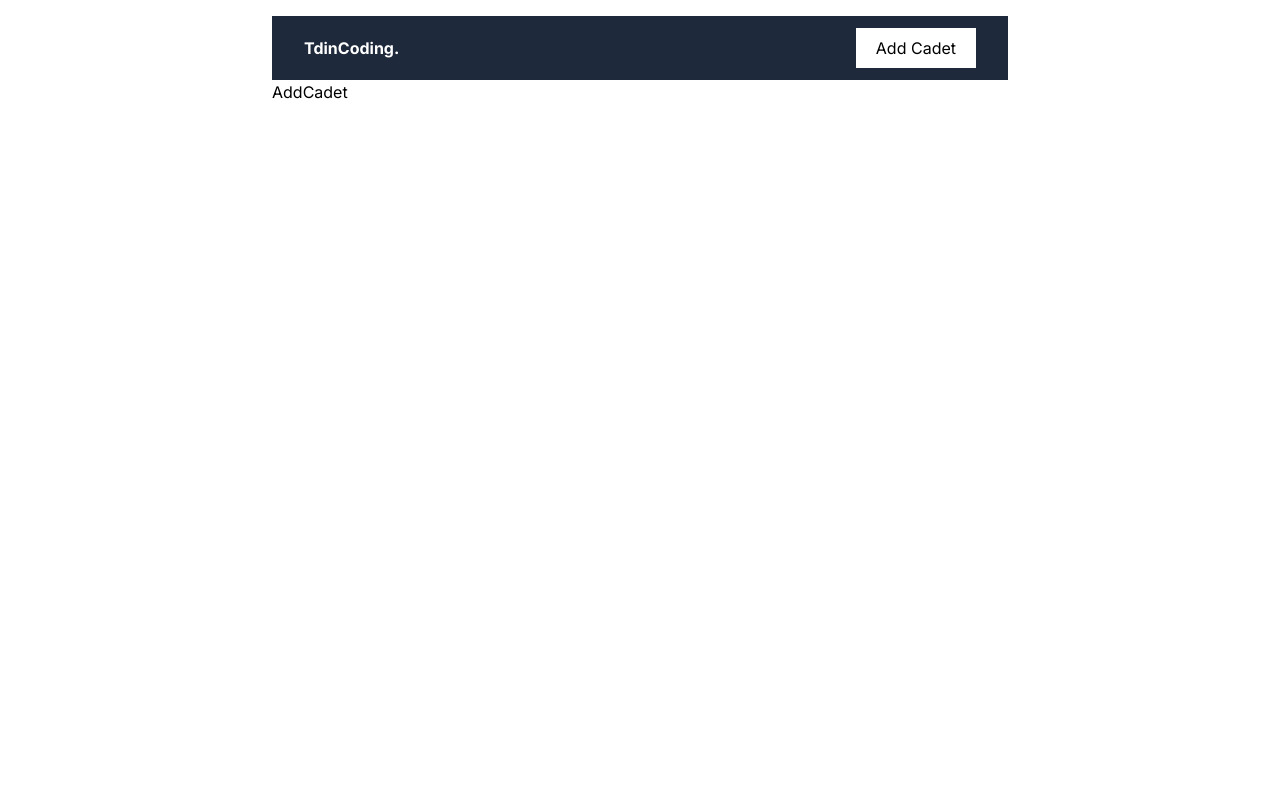
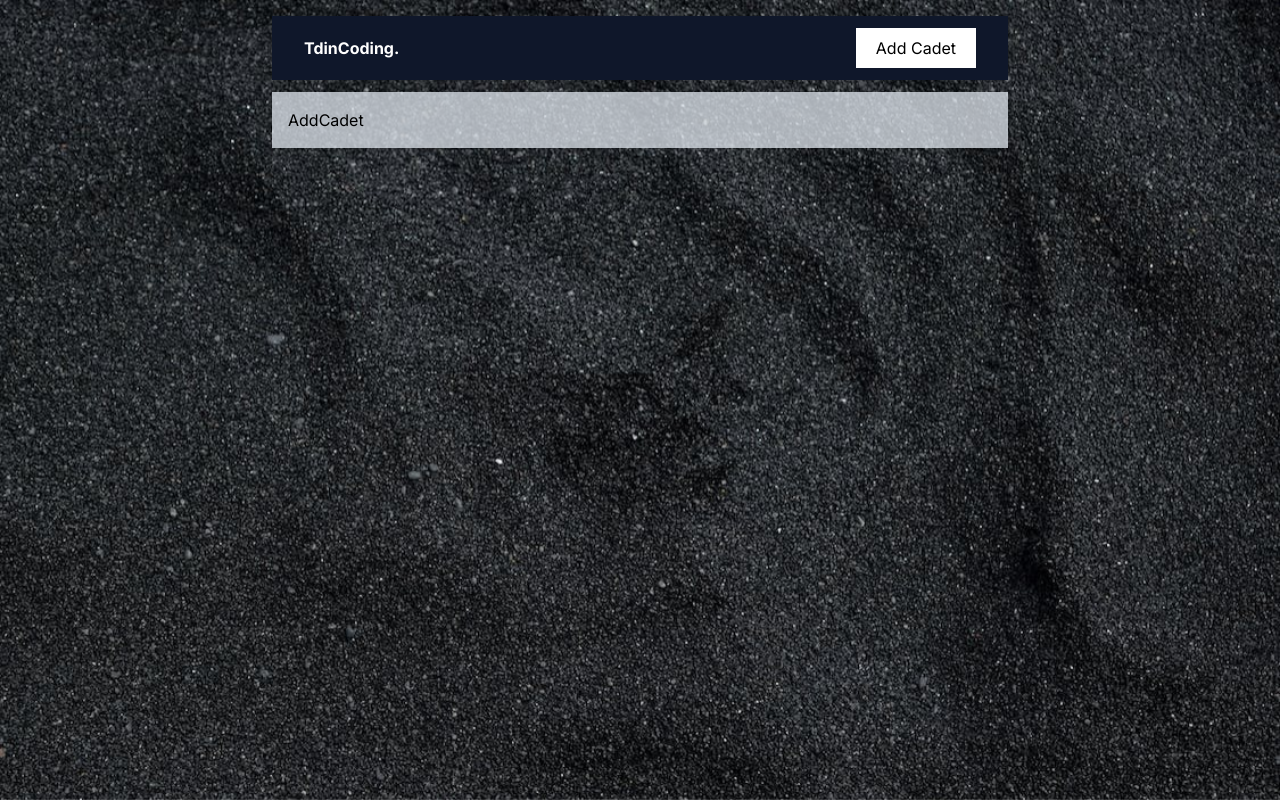
Before and after one commit to Tuengdin/nextjs13mongdb, a Next.js app: page /AddCadet in a window 1280 px wide. Built offline with nearby package versions, Linux system fonts and the light colour scheme.

Commit message:
add background image

```diff
--- a/app/AddCadet/page.tsx
+++ b/app/AddCadet/page.tsx
@@ -1,5 +1,9 @@
 type Props = {};
 const AddCadet = (props: Props) => {
-  return <div>AddCadet</div>;
+  return (
+    <div className="bg-slate-200/75 p-4  my-3 flex justify-between gap-5 items-start">
+      AddCadet
+    </div>
+  );
 };
 export default AddCadet;
--- /dev/null
+++ b/app/globals copy.css
@@ -0,0 +1,6 @@
+@tailwind base;
+@tailwind components;
+@tailwind utilities;
+.my-custom-bg-class {
+  background-image: url(../img/bg1.jpg);
+}
--- a/app/layout.tsx
+++ b/app/layout.tsx
@@ -1,6 +1,7 @@
 import Navbar from "@/components/Navbar";
 import "./globals.css";
 import { Inter } from "next/font/google";
+import Image from "next/image";
 
 const inter = Inter({ subsets: ["latin"] });
 
@@ -17,6 +18,16 @@ export default function RootLayout({
   return (
     <html lang="en">
       <body className={inter.className}>
+        <div
+          style={{
+            zIndex: -1,
+            position: "fixed",
+            width: "100vw",
+            height: "100vh",
+          }}
+        >
+          <Image src="/bg2.jpeg" alt="BG" layout="fill" objectFit="cover" />
+        </div>
         <div className="max-w-3xl mx-auto p-4">
           <Navbar />
           {children}
--- a/app/page.tsx
+++ b/app/page.tsx
@@ -1,6 +1,7 @@
 // https://www.youtube.com/watch?v=wNWyMsrpbz0&t=3420s  9:57
 
 import CadetsList from "@/components/CadetsList";
+import Image from "next/image";
 
 export default function Home() {
   return (
--- a/components/CadetsList.tsx
+++ b/components/CadetsList.tsx
@@ -4,7 +4,7 @@ import { HiPencilAlt } from "react-icons/hi";
 
 const CadetsList = () => {
   return (
-    <div className="p-4 border border-slate-300 my-3 flex justify-between gap-5 items-start">
+    <div className="bg-slate-200/75 p-4  my-3 flex justify-between gap-5 items-start">
       <div>
         <h2 className="font-bold text-2xl">Cadets Login</h2>
         <div>Firstname</div>
--- a/components/Navbar.tsx
+++ b/components/Navbar.tsx
@@ -3,7 +3,7 @@ import Link from "next/link";
 type Props = {};
 const Navbar = (props: Props) => {
   return (
-    <nav className="flex justify-between items-center bg-slate-800 px-8 py-3">
+    <nav className="flex justify-between items-center bg-slate-900 px-8 py-3">
       <Link className="font-bold text-white" href={"/"}>
         TdinCoding.
       </Link>
```
Also changed, not shown: public/bg1.jpg (added), public/bg2.jpeg (added).
